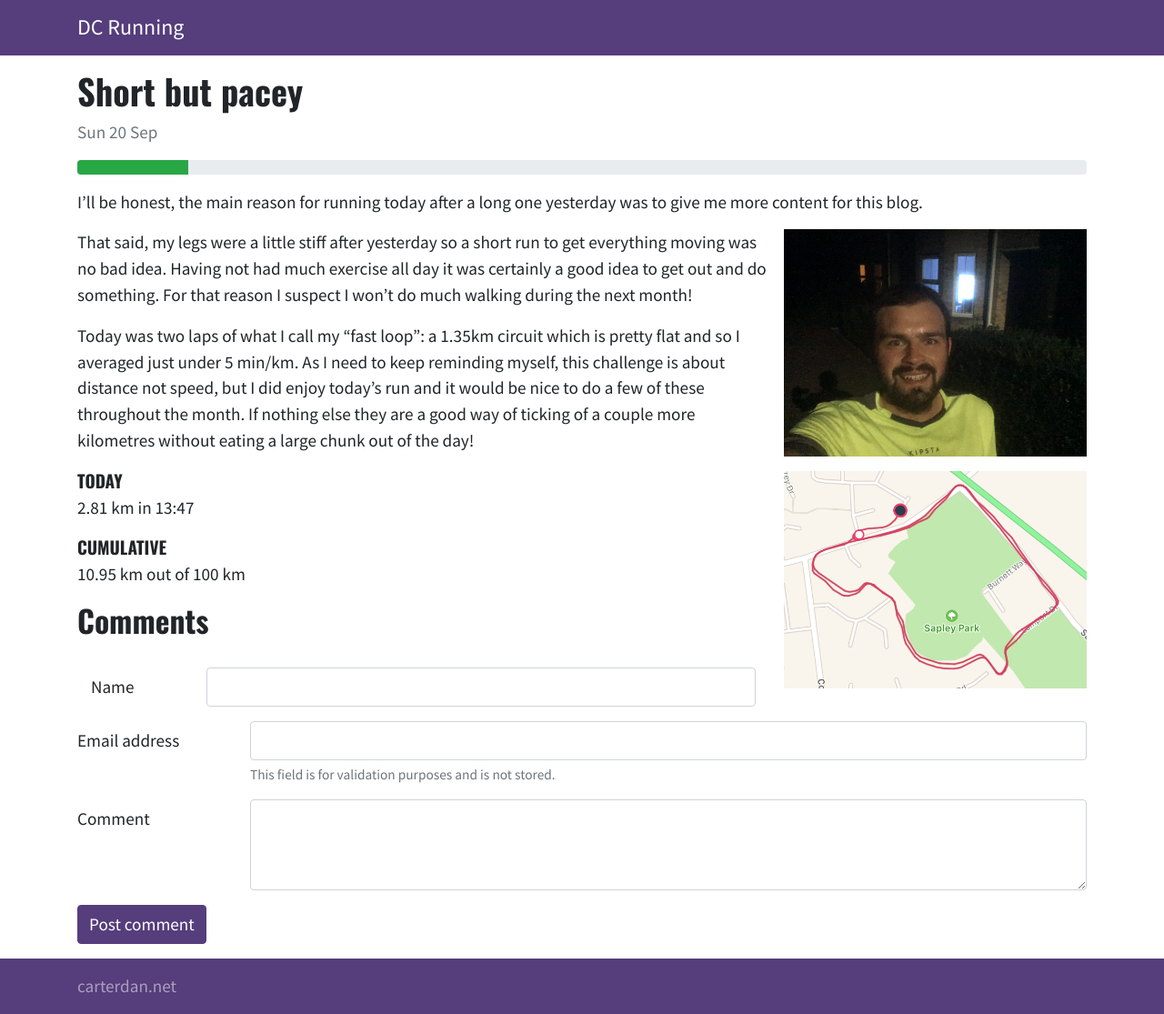
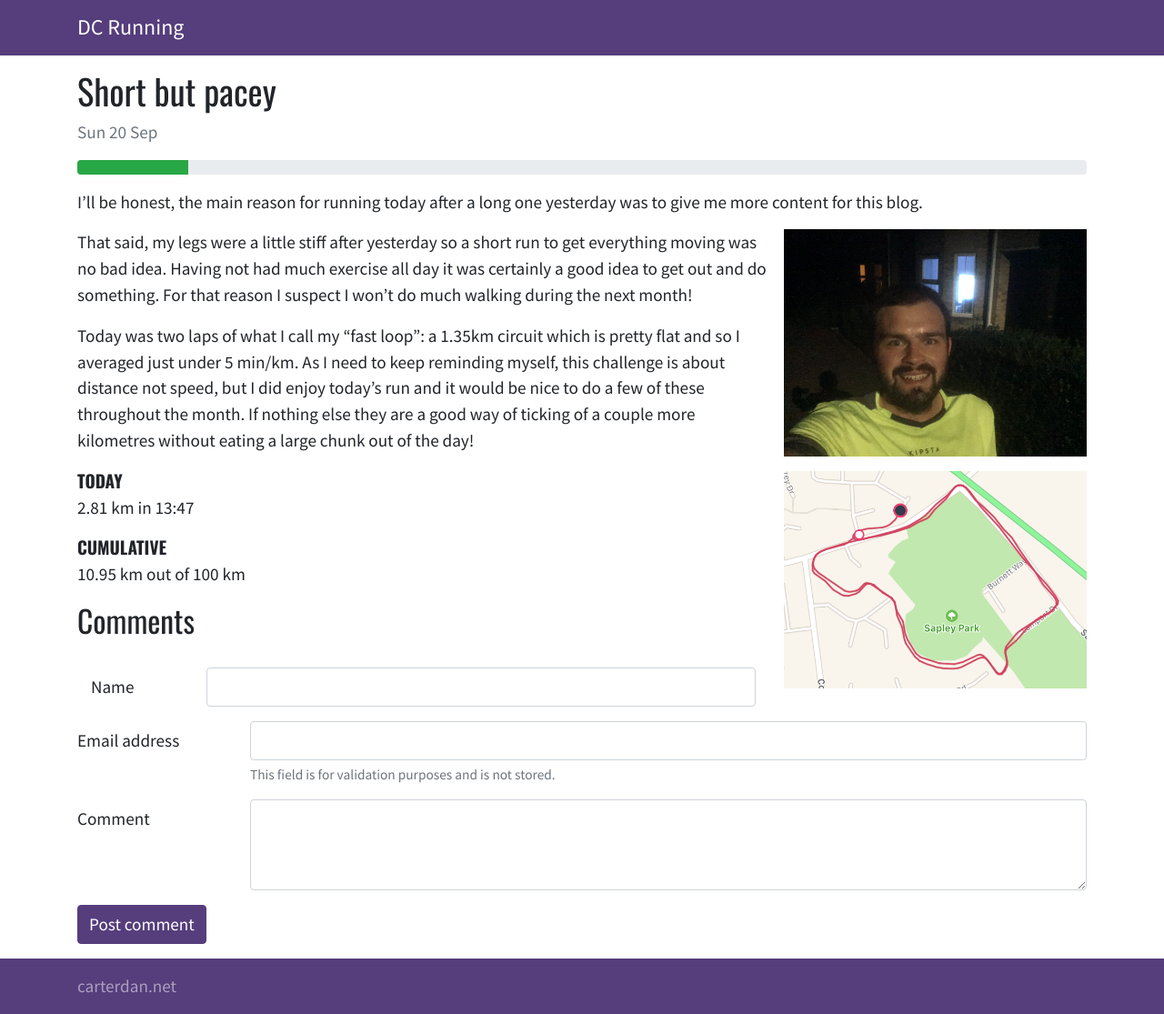
Before and after one commit to djcarter85/running, a Jekyll site: the page built from _posts/2020-09-20-run-02.md, in a window 1280 px wide. Shown: the whole page at 91% size. Built offline with Jekyll 4.4.1, drawn with Linux system fonts in a browser that asks for light colours; nearby versions of some CDN libraries.

Commit message:
Tweak headings

```diff
--- a/css/custom/includes/comments.scss
+++ b/css/custom/includes/comments.scss
@@ -1,5 +1,4 @@
 .comments-title {
-  font-weight: bold;
   margin-bottom: 2rem;
 }
 
--- a/css/custom/includes/post.scss
+++ b/css/custom/includes/post.scss
@@ -14,10 +14,6 @@
   }
 }
 
-.post-title {
-  font-weight: bold;
-}
-
 .post-date {
   color: $gray-600;
 }
```
